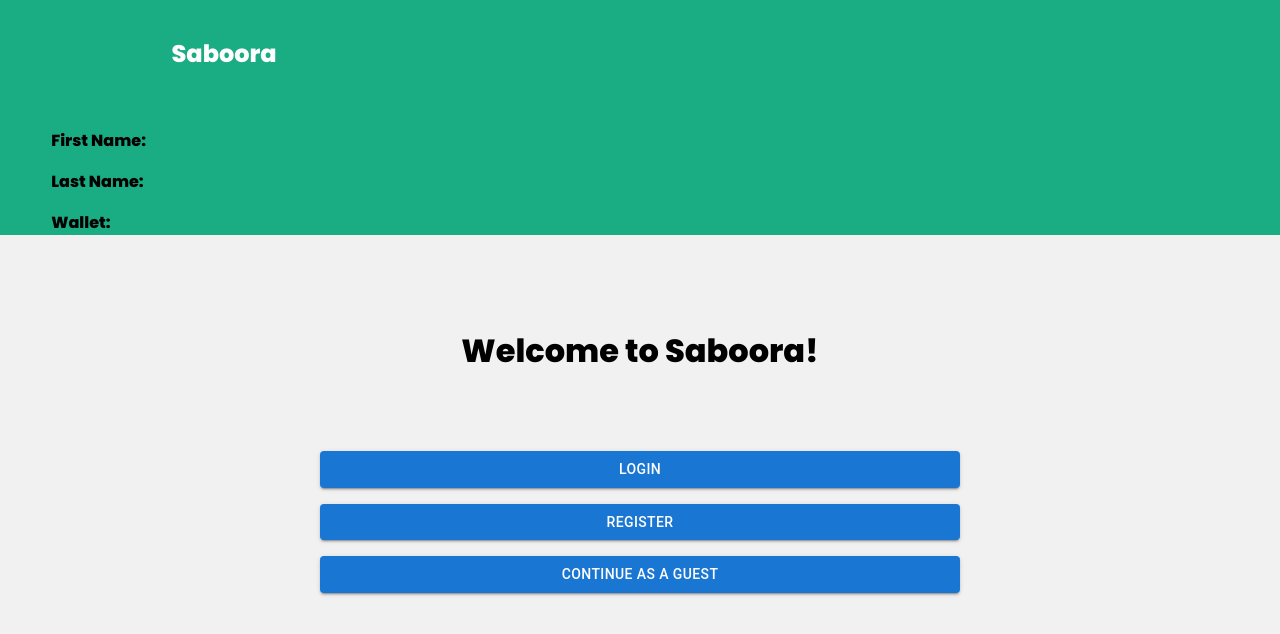
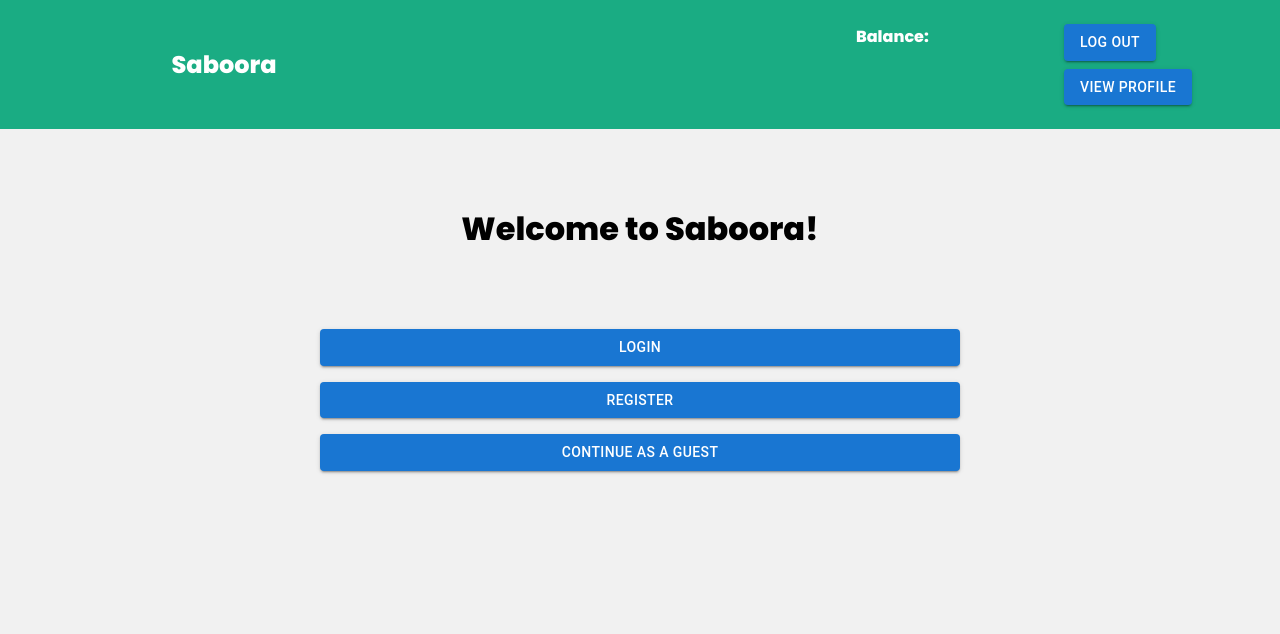
Before and after one commit to Advanced-Computer-Lab-2022/Feh-ACL-Fel-Beet, a React (Create React App) app in the folder frontend/: page / in a window 1280 px wide. Shown: the top 634 px of the page. Built offline with nearby package versions, Linux system fonts and the light colour scheme; no server answers.

Commit message:
implemented logout, check backend functionality

```diff
--- a/frontend/package.json
+++ b/frontend/package.json
@@ -11,6 +11,7 @@
     "@testing-library/react": "^13.4.0",
     "@testing-library/user-event": "^13.5.0",
     "axios": "^1.2.1",
+    "js-cookie": "^3.0.1",
     "react": "^18.2.0",
     "react-bootstrap": "^2.7.0",
     "react-cookie": "^4.1.1",
--- a/frontend/src/components/Navbar.js
+++ b/frontend/src/components/Navbar.js
@@ -2,15 +2,20 @@ import { Link } from "react-router-dom";
 import Grid from "@mui/material/Grid";
 import UserDetails from "../components/UserDetails.js";
 import { useEffect, useState } from "react";
-import { useCookies, Cookies, withCookies } from "react-cookie";
+import { useCookies, withCookies } from "react-cookie";
 import axios from "axios";
+import Cookies from "js-cookie";
 
 const Navbar = () => {
-  const [cookies, setCookie] = useCookies(["username"]);
   const [user, setUser] = useState("");
+  const [loading, setLoading] = useState(false);
 
   useEffect(() => {
-    let username = cookies.username;
+    fetchUser(Cookies.get("username"));
+  }, []);
+
+  const fetchUser = (username) => {
+    setLoading(true);
     axios
       .post(
         "http://localhost:4000/individualTrainee/findTrainee",
@@ -24,22 +29,23 @@ const Navbar = () => {
       .then((res) => {
         setUser(res.data);
         console.log(res.data);
+        setLoading(false);
       });
-  });
+  };
 
   return (
     <header>
-      <div className="container">
+      <div className="navbar">
         <Link to="/">
-          <Grid container justifyContent="left" padding={2}>
+          <Grid container justifyContent="left" padding={2} alignItems="center">
             <Grid item xs={4}>
               <h2 className="title">Saboora</h2>
             </Grid>
             <Grid item xs={4}></Grid>
-            <Grid item xs={4}></Grid>
+            <Grid item xs={4}><UserDetails user={user}/></Grid>
           </Grid>
         </Link>
-        <UserDetails user={user}/>
+
       </div>
     </header>
   );
--- a/frontend/src/components/UserDetails.js
+++ b/frontend/src/components/UserDetails.js
@@ -1,33 +1,42 @@
 import React from "react";
 import { useNavigate } from "react-router-dom";
+import Grid from "@mui/material/Grid"
+import Button from "@mui/material/Button";
+import axios from "axios"
 
 const UserDetails = ({ user }) => {
   const navigate = useNavigate();
+  const logOut = () => {
+    axios.get("http://localhost:4000/guest/logout").then(console.log("logged out"));
+  }
   return (
-    <div
-      className="user-details"
-      style={{ cursor: "pointer", marginLeft: "4%" }}
-      onClick={() =>
-        navigate("../viewCourse", {
-          state: {
-            data: user,
-          },
-        })
-      }
-    >
-      <h4>{user.Username}</h4>
-      <p>
-        <strong>First Name: </strong>
-        {user.FirstName}
-      </p>
-      <p>
-        <strong>Last Name: </strong>
-        {user.LastName}
-      </p>
-      <p>
-        <strong>Wallet: </strong>
-        {user.Wallet}
-      </p>
+    <div className="user-details" style={{ cursor: "pointer" }}>
+      <Grid container>
+        <Grid item xs={6} justifyContent="center">
+          <Grid item xs={4} margin={1}>
+            {user.FirstName} <span> </span> {user.LastName}
+          </Grid>
+          <Grid item xs={4} margin={1}>
+          <strong>{user.Username}</strong>
+          </Grid>
+          <Grid item xs={4} margin={1}>
+          <strong>Balance: </strong>{user.Wallet}
+          </Grid>
+        </Grid>
+        <Grid item xs={6}>
+          <Grid item xs={12} margin={1}>
+            <Button variant="contained" onClick={logOut}>
+                    Log Out
+            </Button>
+          </Grid>
+          <Grid item xs={12} margin={1}>
+            <Button variant="contained" onClick={logOut}>
+                    View Profile
+            </Button>
+          </Grid>
+        </Grid>
+      </Grid>
+
     </div>
   );
 };
--- a/frontend/src/index.css
+++ b/frontend/src/index.css
@@ -75,3 +75,7 @@ header a {
   margin-right: 25%;
   width: 50%;
 }
+
+.navbar{
+  color: white;
+}
--- a/frontend/src/pages/Admin.js
+++ b/frontend/src/pages/Admin.js
@@ -1,20 +1,20 @@
-import ManualAdditionForm from "../components/ManualUserAdditionForm";
+import UserCreation from "../components/UserCreation";
 import CourseCreation from "./CourseCreation";
 import Grid from "@mui/material/Grid";
 
 
 const Admin = () => {
   return (
-    <div className="ManualAdditionForm">
+    <div className="UserCreation">
       <Grid container spacing={5} margin-left={12} justifyContent="center">
         <Grid item xs={2}>
-          <ManualAdditionForm type="admin" />
+          <UserCreation type="admin" />
         </Grid>
         <Grid item xs={2}>
-          <ManualAdditionForm type="instructor" />
+          <UserCreation type="instructor" />
         </Grid>
         <Grid item xs={2}>
-          <ManualAdditionForm type="corporate trainee" />
+          <UserCreation type="corporate trainee" />
         </Grid>
       </Grid>
       <CourseCreation />
```
Also changed, not shown: 2 other files (tests, documents, lock files or other folders).
